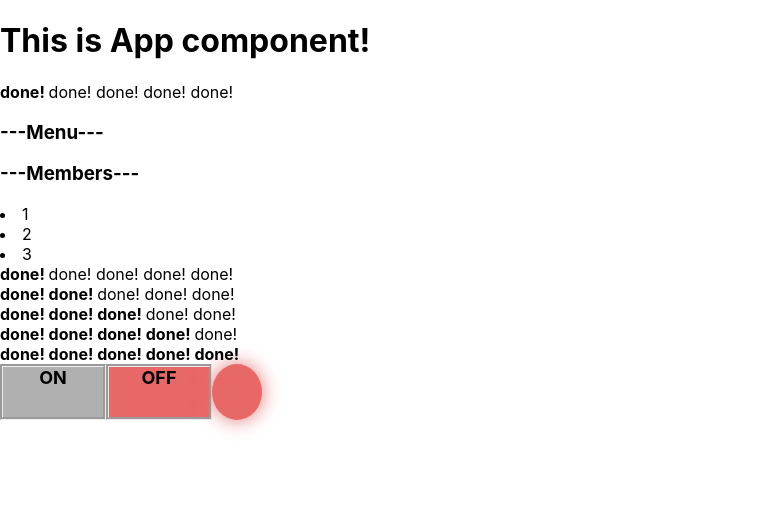
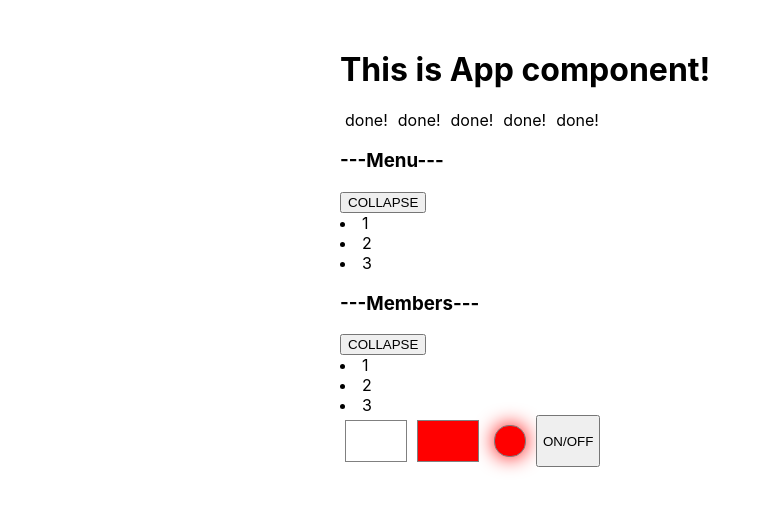
Before and after one commit to JulieBenchuk/react-kabzda-TS, a React (Create React App) app: page / in a window 1280 px wide. Shown: the top 510 px of the page, without its empty margins (0-771 px from the left). Built offline with nearby package versions, Linux system fonts and the light colour scheme.

Commit message:
add collapsed and expanded menu, edit rating (with useState)

```diff
--- a/src/App.css
+++ b/src/App.css
@@ -0,0 +1,4 @@
+.App {
+    width: 600px;
+    margin: 50px auto;
+}
--- a/src/App.tsx
+++ b/src/App.tsx
@@ -7,18 +7,18 @@ import OnOff from "./components/OnOff/OnOff";
 const App = () => {
     console.log("App is rendering")
     return (
-        <>
+        <div className={"App"}>
             <PageTitle title={"This is App component!"}/>
-            <Progress value={1}/>
-            <Accordion titleValue={"Menu"} collapsed={true}/>
-            <Accordion titleValue={"Members"} collapsed={false}/>
-            <Progress value={1}/>
-            <Progress value={2}/>
+            <Progress />
+            <Accordion titleValue={"Menu"} />
+            <Accordion titleValue={"Members"} />
+            {/*<Progress value={1}/>*/}
+            {/*<Progress value={2}/>
             <Progress value={3}/>
             <Progress value={4}/>
-            <Progress value={5}/>
-            <OnOff switchedOn={false}/>
-        </>
+            <Progress value={5}/>*/}
+            <OnOff />
+        </div>
     );
 }
 type PageTitlePropsType = {
--- a/src/components/Accordion/Accordion.tsx
+++ b/src/components/Accordion/Accordion.tsx
@@ -1,4 +1,4 @@
-import React from "react";
+import React, {useState} from "react";
 
 import AccordionTitle from "./AccordionTitle";
 
@@ -6,15 +6,23 @@ import AccordionBody from "./AccordionBody";
 
 type AccordionPropsType = {
     titleValue: string
-    collapsed: boolean
 }
 
 const Accordion = (props: AccordionPropsType) => {
+    const [collapsed, setCollapsed] = useState(false);
+    const [button, setButton] = useState("COLLAPSE")
+
+    const onClickButton = () => {
+        setCollapsed (!collapsed)
+        setButton(
+            collapsed ? "COLLAPSE" : "EXPAND")
+    }
     console.log("Accordion is rendering...")
     return (
         <>
             <AccordionTitle title={props.titleValue}/>
-            {!props.collapsed && <AccordionBody/>}
+            <button onClick={onClickButton}>{button}</button>
+            {!collapsed && <AccordionBody/>}
         </>
     );
 }
--- a/src/components/OnOff/Off.tsx
+++ /dev/null
@@ -1,16 +0,0 @@
-import React from 'react';
-import classes from "./OnOff.module.css";
-
-const Off = () => {
-    return (
-        <div>
-            <div className={classes.square}>   ON   </div>
-            <div className={classes.squareOff}>   OFF   </div>
-
-
-            <div className={classes.circleOff}>   </div>
-        </div>
-    );
-};
-
-export default Off;
--- a/src/components/OnOff/On.tsx
+++ /dev/null
@@ -1,16 +0,0 @@
-import React from 'react';
-import classes from "./OnOff.module.css";
-
-const On = () => {
-    return (
-        <div >
-            <div className={classes.squareOn}>   ON   </div>
-            <div className={classes.square}>   OFF   </div>
-
-
-            <div className={classes.circleOn}>   </div>
-        </div>
-    );
-};
-
-export default On;
--- a/src/components/OnOff/OnOff.module.css
+++ /dev/null
@@ -1,54 +0,0 @@
-.all {
-    display: table-row;
-    text-align: center;
-    font-weight: bold;
-    width: auto;
-    position: center;
-    margin: 10px;
-
-
-}
-.square {
-    display: table-cell;
-    position: center;
-    font-size: large;
-    width: 100px;
-    height: 50px;
-    background-color: #b0b0b0;
-    border-style: groove;
-}
-.squareOn {
-    display: table-cell;
-    position: center;
-    font-size: large;
-    width: 100px;
-    height: 50px;
-    background-color: #8dce47;
-    border-style: groove;
-}
-.squareOff {
-    display: table-cell;
-    position: center;
-    font-size: large;
-    width: 100px;
-    height: 50px;
-    background-color: #e86767;
-    border-style: groove;
-
-}
-.circleOn {
-    display: table-cell;
-    width: 50px;
-    background-color: #8dce47;
-    border-radius: 100%;
-    box-shadow: 0 0 20px #bfff78;
-
-}
-.circleOff {
-    display: table-cell;
-    width: 50px;
-    background-color: #e86767;
-    border-radius: 100%;
-    box-shadow: 0 0 20px #e37272;
-
-}
--- a/src/components/OnOff/OnOff.tsx
+++ b/src/components/OnOff/OnOff.tsx
@@ -1,19 +1,59 @@
-import React from 'react';
-import classes from "./OnOff.module.css";
-import On from "./On"
-import Off from "./Off";
+import React, {useState} from 'react';
 
 type OnOffPropsType = {
-    switchedOn: boolean
+    /*switchedOn: boolean*/
 
 }
 const OnOff = (props: OnOffPropsType) => {
-    return (
-        <div className={classes.all}>
-            { props.switchedOn && <On />}
-            { !props.switchedOn && <Off />}
+    let [switchedOn, setSwitchedOn] = useState(false);
+    const onClickButtonHandler = () => {
+        setSwitchedOn(!switchedOn)
+    }
+    const onStyle = {
+        display: "inline-block",
+        width: "50px",
+        height: "30px",
+        border: "1px solid grey",
+        padding: "5px",
+        margin: "5px",
+        backgroundColor: switchedOn ? "green" : "white"
+
+    }
+    const offStyle = {
+        display: "inline-block",
+        width: "50px",
+        height: "30px",
+        border: "1px solid grey",
+        padding: "5px",
+        margin: "5px",
+        backgroundColor: switchedOn ? "white" : "red"
+    }
+    const switchStyle = {
+        display: "inline-block",
+        width: "30px",
+        height: "30px",
+        border: "1px solid grey",
+        borderRadius: "15px",
+        margin: "10px",
+        backgroundColor: switchedOn ? "green" : "red",
+        boxShadow: switchedOn ? "0 0 20px green" : "0 0 20px red"
+    }
+    const buttonStyle = {
+        padding: "5px",
+
+    }
+    const allStyle = {
+        display: "flex"
+    }
+    return (<div style={allStyle}>
+            <div style={onStyle}></div>
+            <div style={offStyle}></div>
+            <div style={switchStyle}></div>
+            <button style={buttonStyle}
+                    onClick={onClickButtonHandler}>ON/OFF
+            </button>
         </div>
-    );
-};
+    )
+}
 
 export default OnOff;
--- a/src/components/Progress/Progress.tsx
+++ b/src/components/Progress/Progress.tsx
@@ -1,31 +1,37 @@
-import React from "react";
+import React, {MouseEventHandler, useState} from "react";
 
 type ProgressPropsType = {
-    value: 0 | 1 | 2 | 3 | 4 | 5
+
 }
 const Progress = (props: ProgressPropsType) => {
-    console.log("progress is comming...")
-        return (
-            <div>
-                <Done selected={props.value>0}/>
-                <Done selected={props.value>1}/>
-                <Done selected={props.value>2}/>
-                <Done selected={props.value>3}/>
-                <Done selected={props.value>4}/>
-            </div>
-        );
+    const [value, setValue] = useState(0);
+    const onClickButtonHandler = (value: number) => {
+        setValue(value)
+    }
+    return (
+        <div>
+            <Done callBack={()=>onClickButtonHandler(1)} selected={value > 0}/>
+            <Done callBack={()=>onClickButtonHandler(2)} selected={value > 1}/>
+            <Done callBack={()=>onClickButtonHandler(3)} selected={value > 2}/>
+            <Done callBack={()=>onClickButtonHandler(4)} selected={value > 3}/>
+            <Done callBack={()=>onClickButtonHandler(5)} selected={value > 4}/>
+        </div>
+    );
 }
 
 type DonePropsType = {
     selected: boolean
+    callBack: () => void
 }
 const Done = (props: DonePropsType) => {
-    console.log("It is done!")
-    if (props.selected) {
-        return <span> <b>done! </b> </span>
-    } else {
-        return <span>done! </span>
-    };
+    const spanStyle = {
+        fontWeight: props.selected ? "bold" : "normal",
+        padding: "5px"
+    }
+    const onClickSpanHandler = () => {
+        props.callBack()
+    }
+    return <span style={spanStyle} onClick={onClickSpanHandler}>done!</span>
 }
 
 export default Progress;
```
